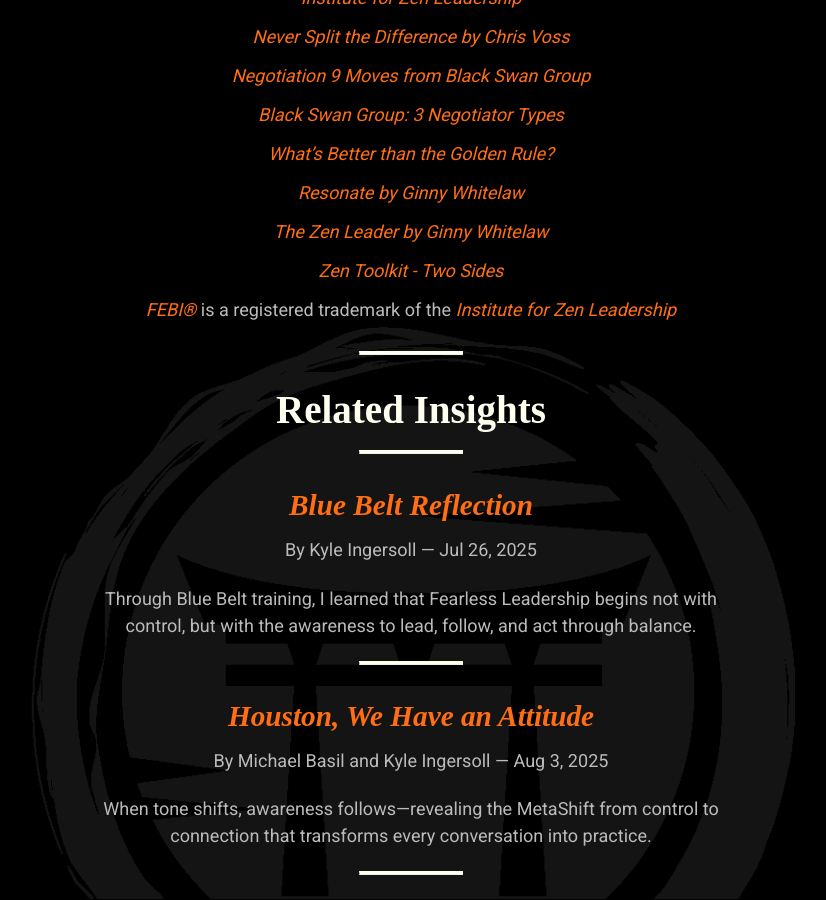
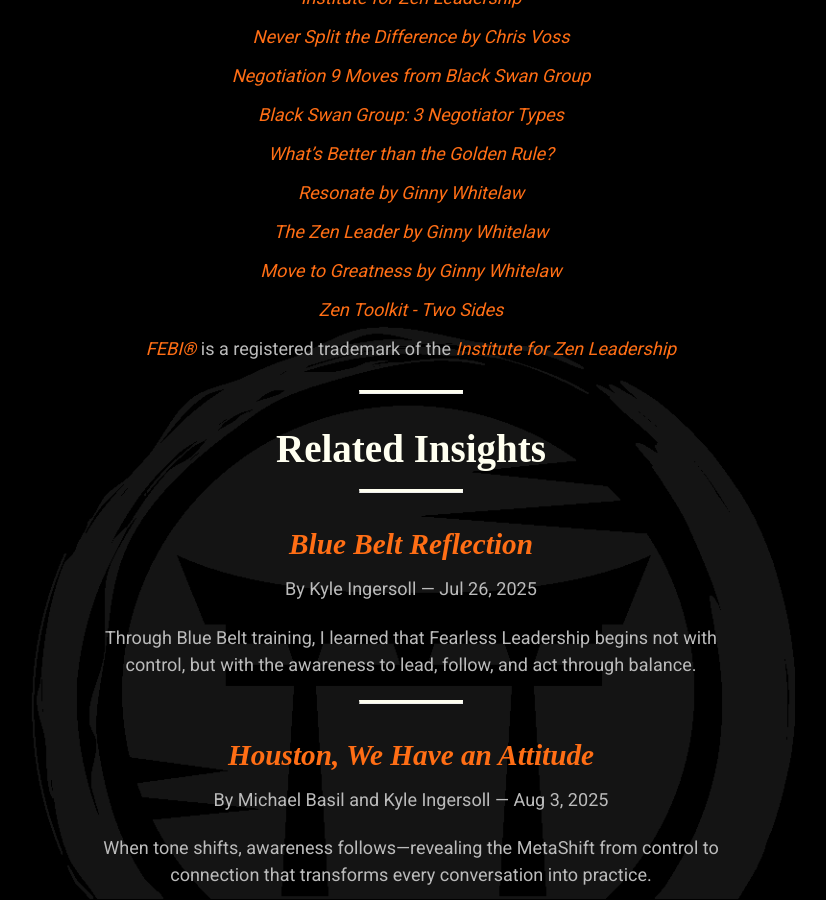
Before and after one commit to mindset-dojo/mindset-dojo.github.io, a Jekyll site: the page built from _forms/stance.md, in a window 1280 px wide and 900 px high, scrolled down 1942 px. Shown: the whole window, without its empty margins (229-1055 px from the left). Built offline with Jekyll 4.4.1, drawn with Linux system fonts in a browser that asks for light colours; some web fonts are replaced.

Commit message:
feat(stance): add inspiration to form.

```diff
--- a/_forms/stance.md
+++ b/_forms/stance.md
@@ -51,5 +51,6 @@
 - [What's Better than the Golden Rule?](https://www.thecaap.org/news/whats-better-than-the-golden-rulenbsp)
 - [Resonate by Ginny Whitelaw](https://www.choseizen.org/store/p/resonate)
 - [The Zen Leader by Ginny Whitelaw](https://www.choseizen.org/store/p/the-zen-leader)
+- [Move to Greatness by Ginny Whitelaw](https://zenleader.global/resources/store/p/move-to-greatness-book)
 - [Zen Toolkit - Two Sides](https://vimeo.com/944663134/d4f1c4f333)
 - [FEBI®](https://zenleader.global/resources/febi-assessment) is a registered trademark of the [Institute for Zen Leadership](https://zenleader.global/)
```
